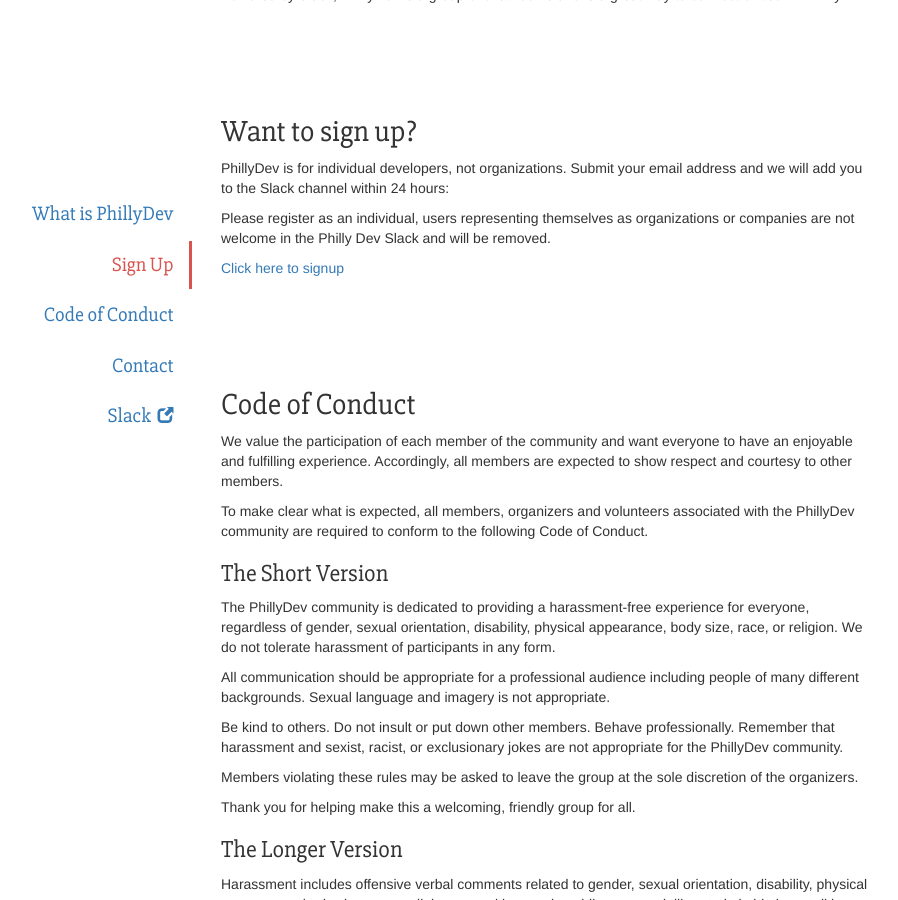
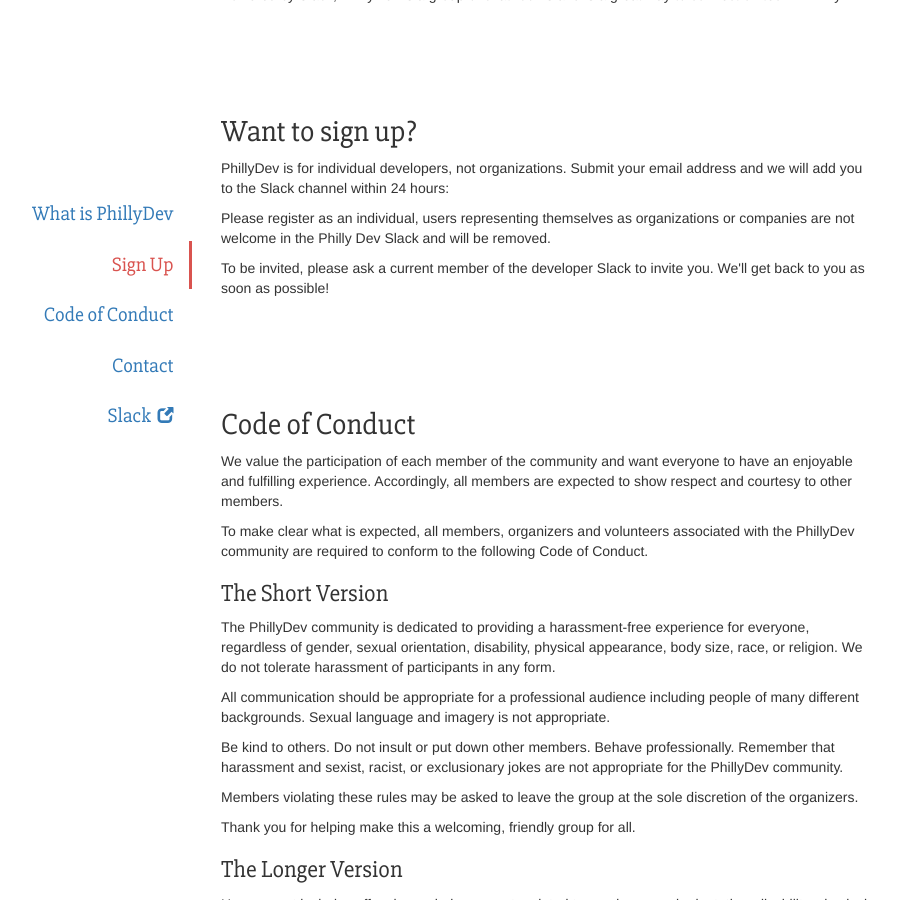
Before and after one commit to phillydev/phillydev.org, a Jekyll site: the page built from index.html, in a window 1280 px wide and 900 px high, scrolled down 308 px. Shown: the whole window, without its empty margins (239-1137 px from the left). Built offline with Jekyll 4.4.1, drawn with Linux system fonts in a browser that asks for light colours; nearby versions of some CDN libraries.

Commit message:
Remove invite link; add instructions

```diff
--- a/index.html
+++ b/index.html
@@ -36,9 +36,10 @@
     <p>
       Please register as an individual, users representing themselves as organizations or companies are not welcome in the Philly Dev Slack and will be removed.
     </p>
-    <!--- <script async defer src="https://phillydevinviter.herokuapp.com/slackin.js?large"></script> --->
+
     <p>
-      <a role="presentation" href="https://phillydevinviter.herokuapp.com/">Click here to signup</a>
+      To be invited, please ask a current member of the developer Slack to invite you. We'll get back to you
+      as soon as possible!
     </p>
 
     <h2 id="conduct">Code of Conduct</h2>
```
